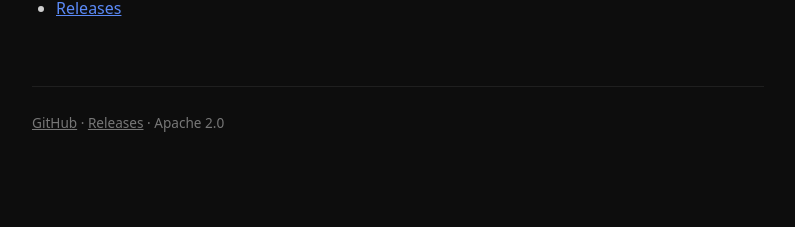
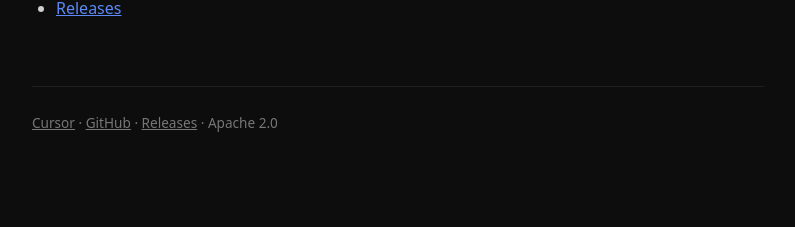
Before and after one commit to palmshed/cursor-docs, a Jekyll site: the page built from docs/index.md, in a window 1280 px wide. Shown: the part 928-1155 px from the top of the page, without its empty margins (242-1037 px from the left). Built offline with Jekyll 4.4.1, drawn with Linux system fonts in a browser that asks for light colours.

Commit message:
footer: add link back to main Cursor site

```diff
--- a/docs/_layouts/default.html
+++ b/docs/_layouts/default.html
@@ -28,6 +28,7 @@
 </div>
 
 <footer>
+  <a href="https://bniladridas.github.io/cursor/">Cursor</a> ·
   <a href="https://github.com/bniladridas/cursor">GitHub</a> ·
   <a href="https://github.com/bniladridas/cursor/releases">Releases</a> ·
   Apache 2.0
```
